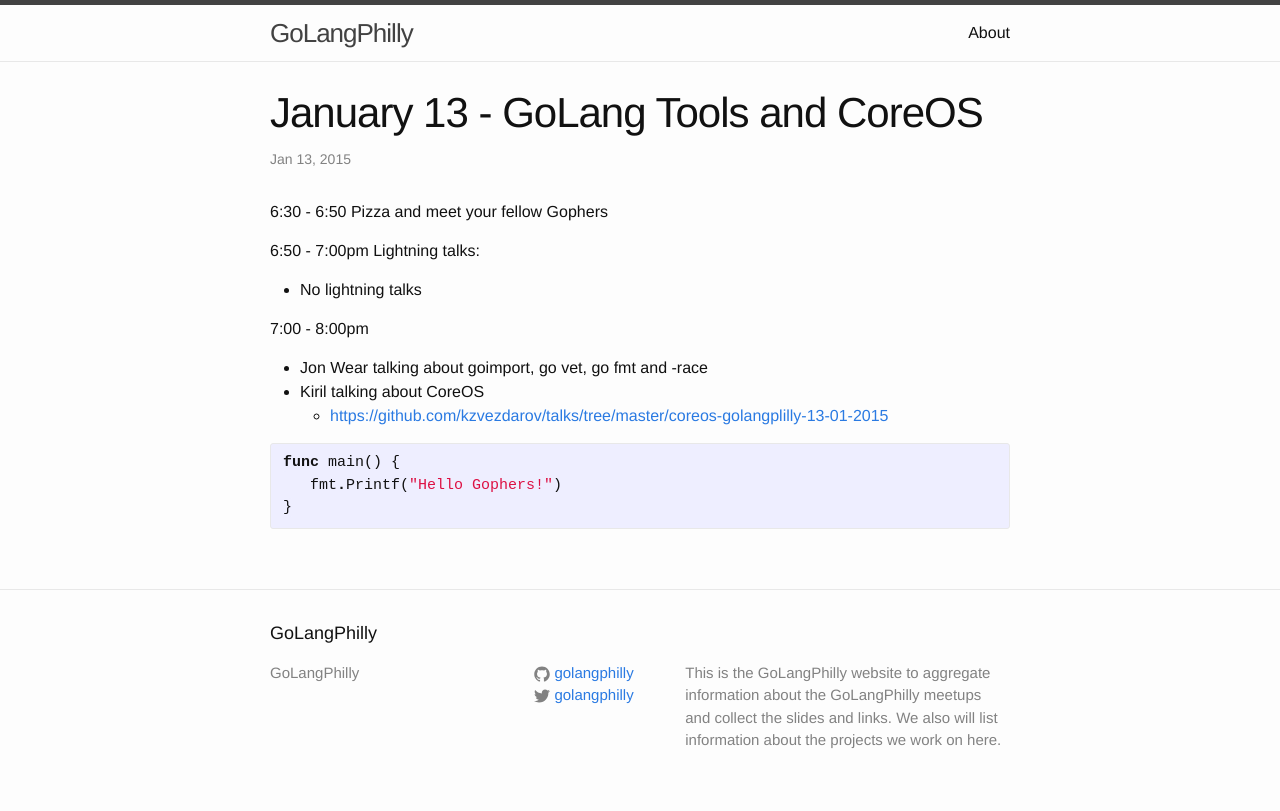
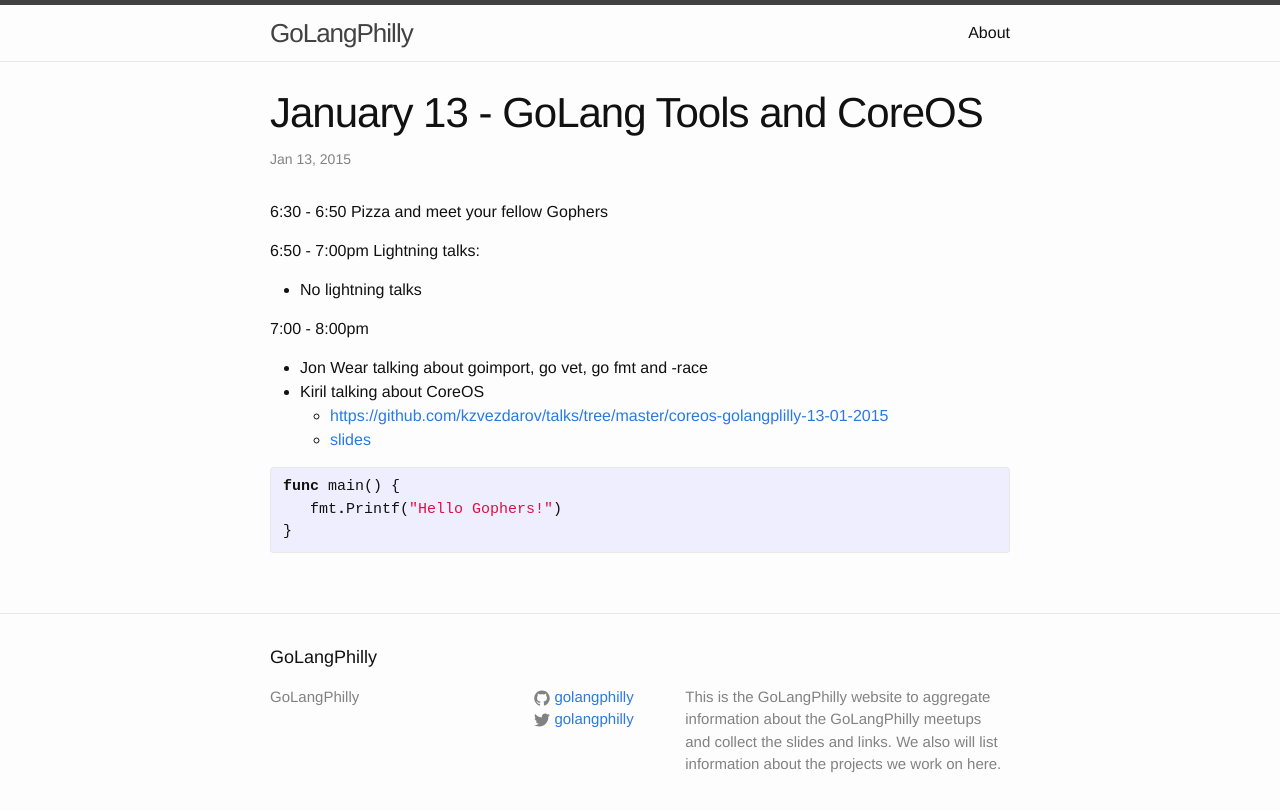
Before and after one commit to GoLangPhilly/golangphilly.github.io, a Jekyll site: the page built from _posts/2015-01-13-Golang-Tools-and-CoreOS.markdown, in a window 1280 px wide. Shown: the top 811 px of the page. Built offline with Jekyll 4.4.1, drawn with Linux system fonts in a browser that asks for light colours.

Commit message:
adding the link to the slides

```diff
--- a/_posts/2015-01-13-Golang-Tools-and-CoreOS.markdown
+++ b/_posts/2015-01-13-Golang-Tools-and-CoreOS.markdown
@@ -16,6 +16,7 @@ categories: golang coreos
  * Jon Wear talking about goimport, go vet, go fmt and -race
  * Kiril talking about CoreOS
     * [https://github.com/kzvezdarov/talks/tree/master/coreos-golangplilly-13-01-2015]
+    * [slides](http://go-talks.appspot.com/github.com/kzvezdarov/talks/blob/master/coreos-golangplilly-13-01-2015/coreos-overview.slide)
 
 {% highlight go %}
 func main() {
```
